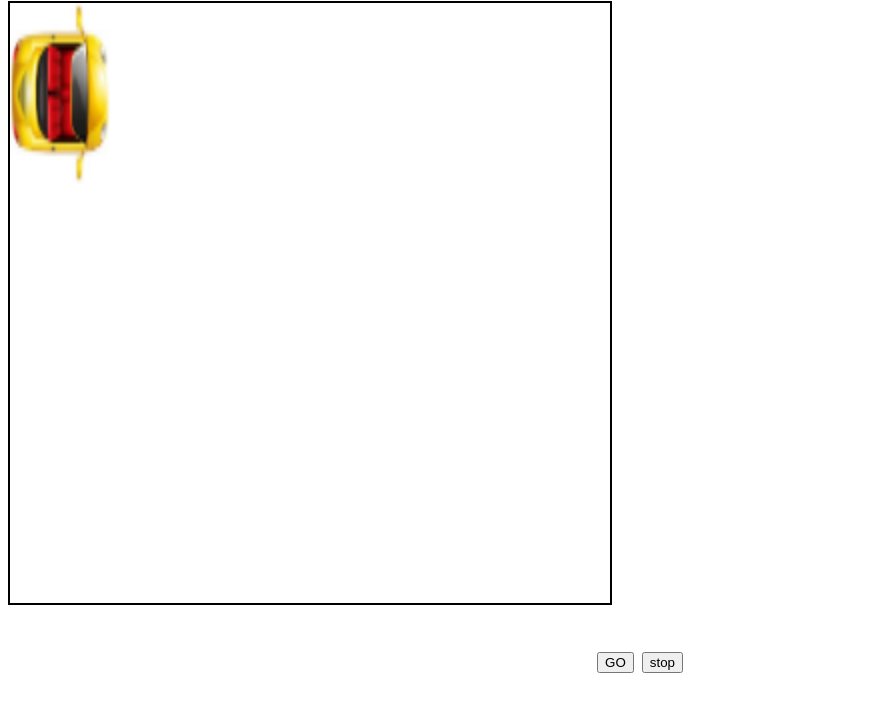
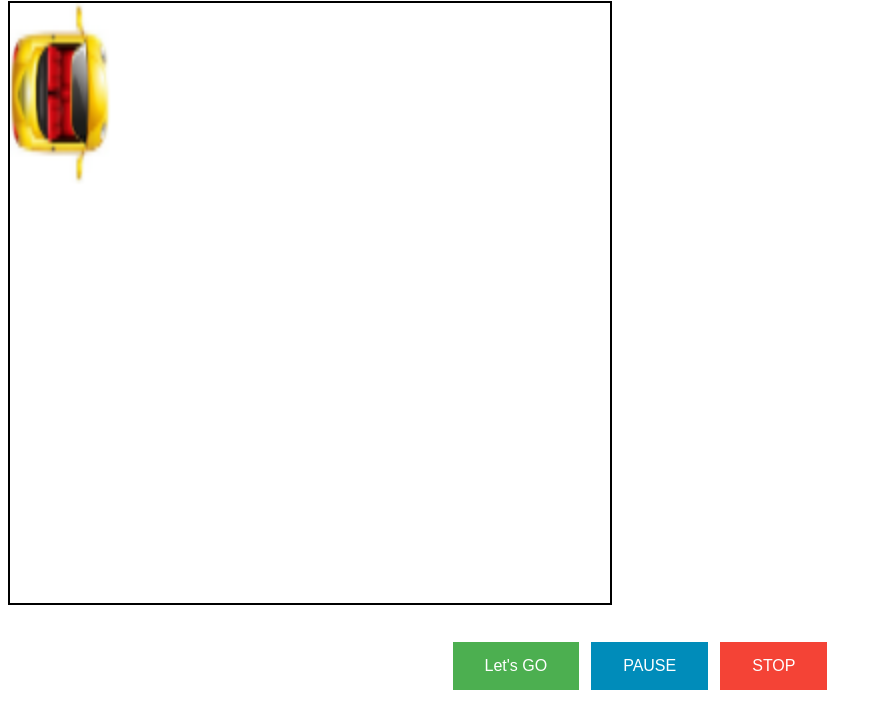
Before and after one commit to ROJAYADHAV/FEE-Bootcamp-Kotlin, a plain HTML site: page car-game/index.html in a window 1280 px wide. Shown: the part 79-800 px from the top of the page, without its empty margins (0-882 px from the left). Drawn offline with Linux system fonts and the light colour scheme.

Commit message:
colored buttons

```diff
--- a/car-game/css/main.css
+++ b/car-game/css/main.css
@@ -12,3 +12,22 @@ canvas {
     height: 600px;
     width: 600px;
 }
+
+.button {
+    background-color: #4CAF50; /* Green */
+    color:white;
+    border: none;
+    padding: 15px 32px;
+    text-align: center;
+    text-decoration: none;
+    display: inline-block;
+    font-size: 16px;
+    margin: 4px 2px;
+    cursor: pointer;
+}
+.button1{
+    background-color:   #008CBA;
+}
+.button2{
+    background-color: #f44336;
+}
--- a/car-game/index.html
+++ b/car-game/index.html
@@ -14,8 +14,10 @@
         </div>
     <br>
     <div id="controls">
-    <input type="button" id = "start" value="GO">
-    <input type="button" id = "stop" value="stop">
+
+        <input type="button" class="button" id = "start" value="Let's GO">
+        <input type="button" class="button button1" id = "pause" value="PAUSE">
+        <input type="button" class="button button2" id = "stop" value="STOP">
     </div>
 
     <script type="text/javascript" src="js/script.js"></script>
```
